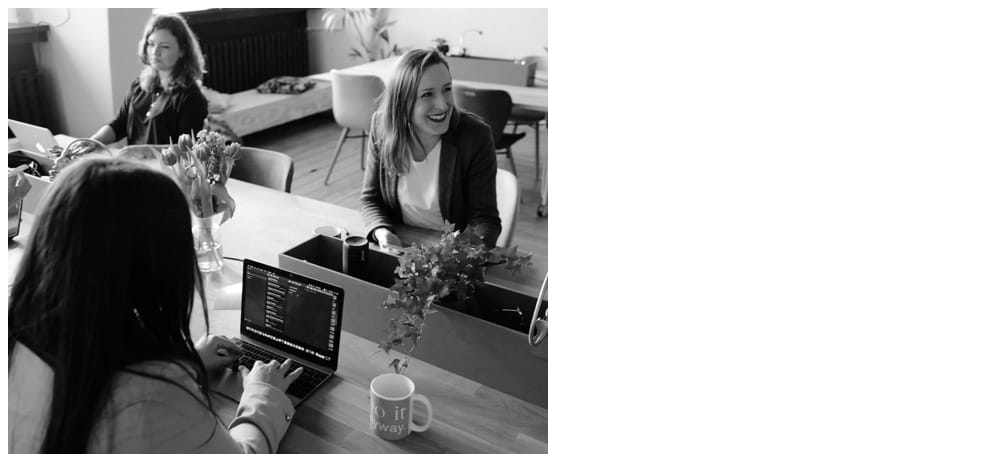
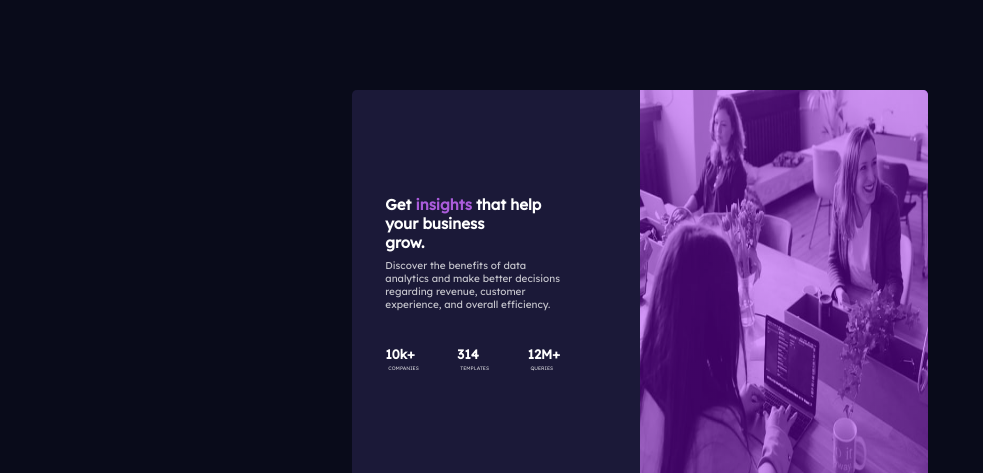
Before and after one commit to JoyousChidi/preview-card, a plain HTML site: page index.html in a window 1280 px wide. Shown: the top 473 px of the page, without its empty margins (0-983 px from the left). Drawn offline with Linux system fonts and the light colour scheme.

Commit message:
Update index.html

```diff
--- a/index.html
+++ b/index.html
@@ -5,7 +5,7 @@
     <meta charset="UTF-8">
     <meta name="viewport" content="width=device-width, initial-scale=1.0">
     <link rel="icon" type="image/png" sizes="32x32" href="./images/favicon-32x32.png">
-    <link rel="stylesheet" href="style--2.css">
+    <link rel="stylesheet" href="style.css">
     <link rel="preconnect" href="https://fonts.googleapis.com">
 <link rel="preconnect" href="https://fonts.gstatic.com" crossorigin>
 <link href="https://fonts.googleapis.com/css2?family=Lexend+Deca&family=Red+Hat+Display:ital,wght@0,500;0,700;0,900;1,400;1,700;1,900&display=swap" rel="stylesheet">
```
